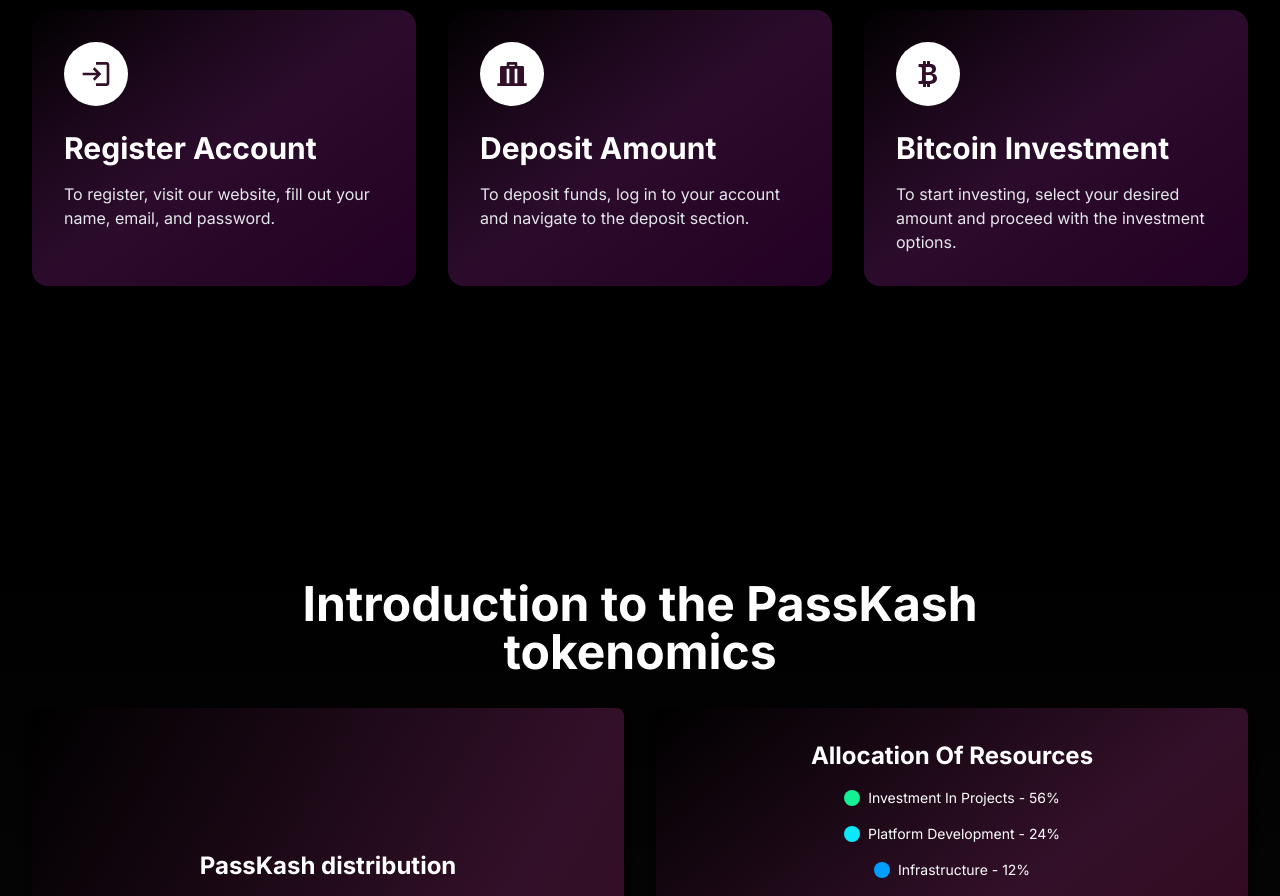
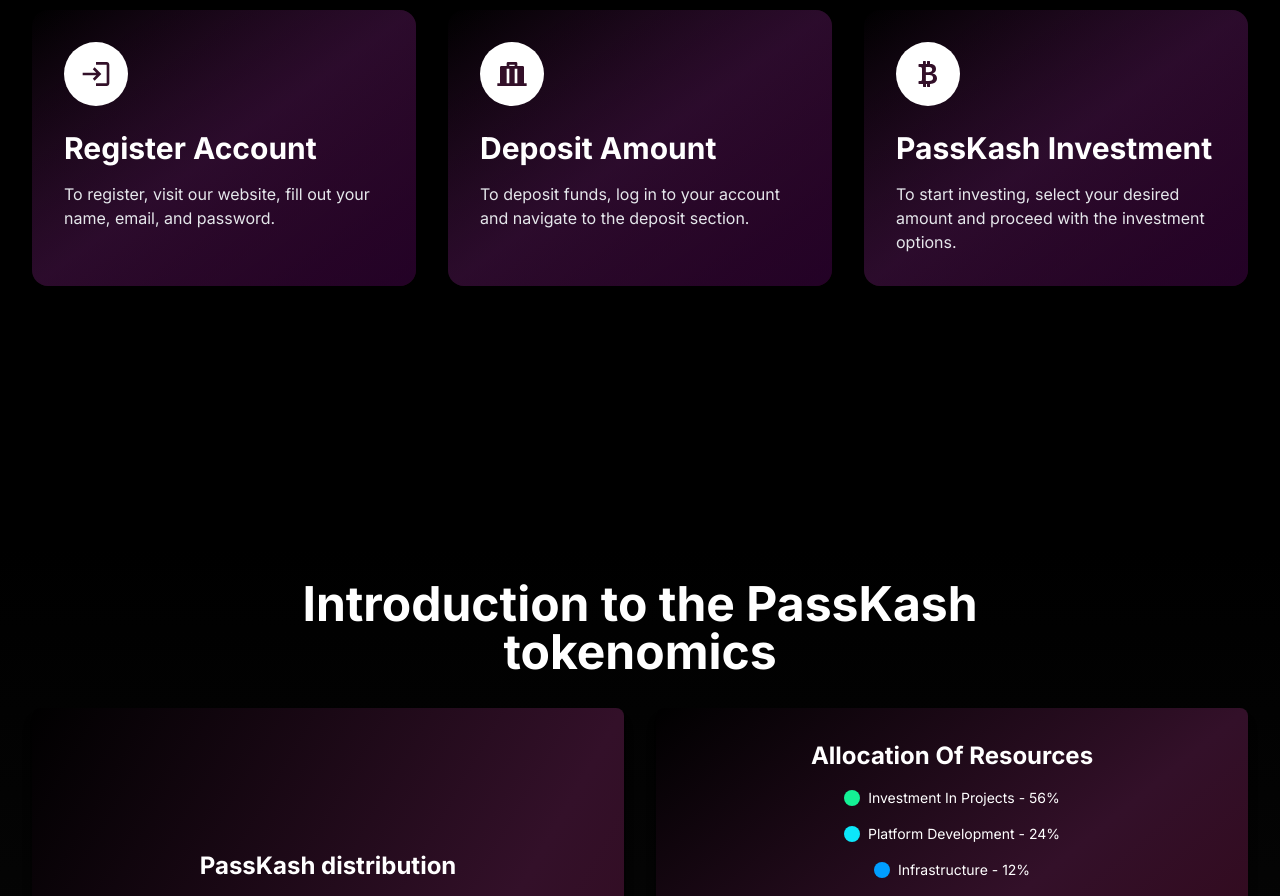
Before and after one commit to Roshan12here/Passka, a Next.js app: page / in a window 1280 px wide. Shown: the part 2640-3536 px from the top of the page. Built offline with nearby package versions, Linux system fonts and the light colour scheme.

Commit message:
Update CustomCards.tsx

```diff
--- a/app/components/CustomCards.tsx
+++ b/app/components/CustomCards.tsx
@@ -21,7 +21,7 @@
           icon={<RiLuggageDepositFill className="w-8 h-8 text-[#331029]" />}
         />
         <AnimatedCard
-          title="Bitcoin Investment"
+          title="PassKash Investment"
           description="To start investing, select your desired amount and proceed with the investment options."
           icon={<BsCurrencyBitcoin className="w-8 h-8 text-[#331029]" />}
         />
```
